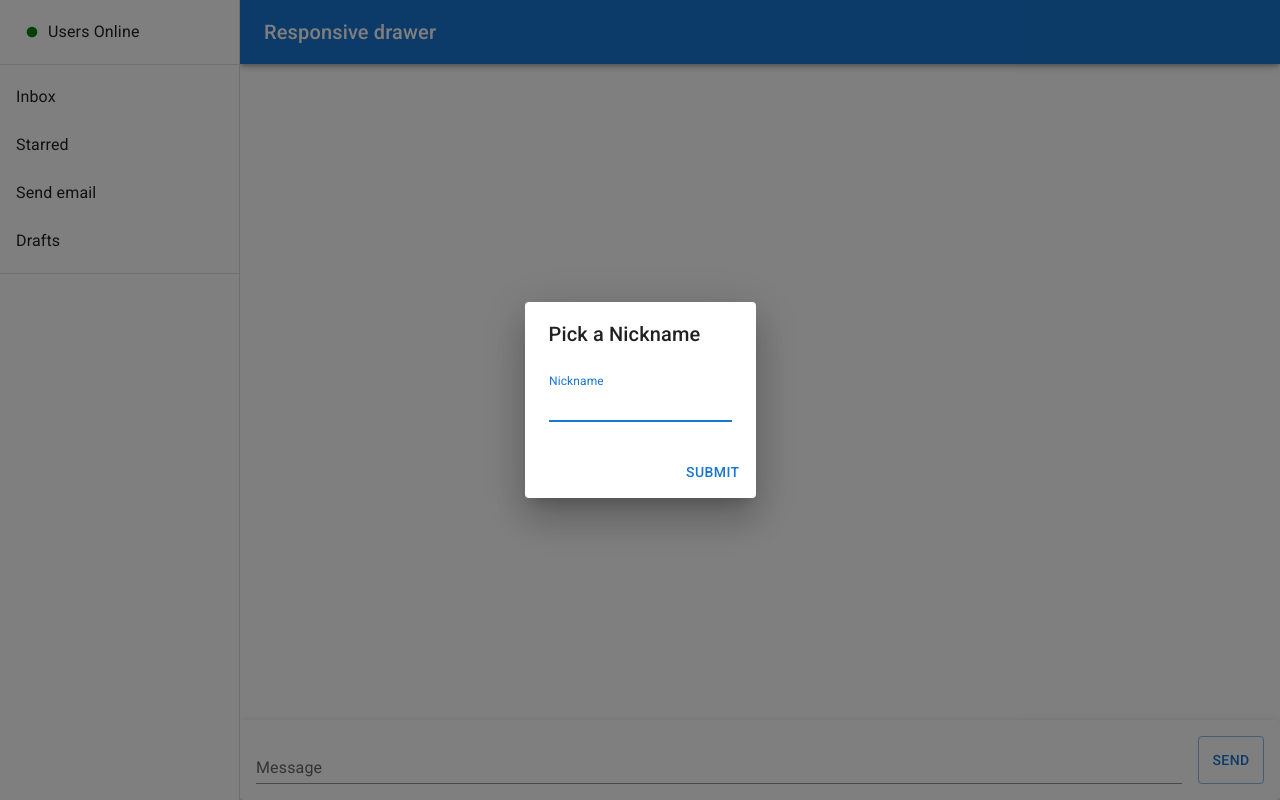
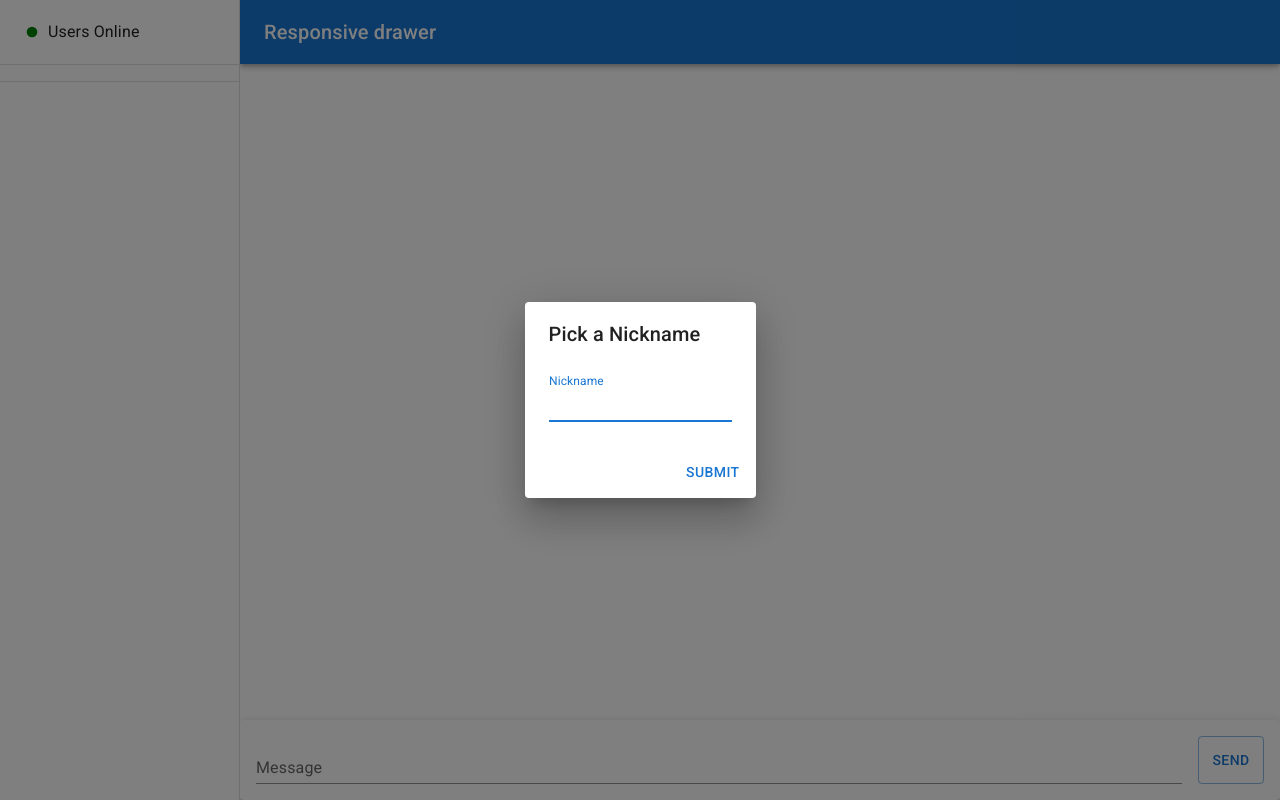
Before and after one commit to CodingStuff-GitHub/WeChat, a React (Create React App) app in the folder frontend/: page / in a window 1280 px wide. Built offline with nearby package versions, Linux system fonts and the light colour scheme.

Commit message:
Show online users

```diff
--- a/frontend/src/components/Drawer.js
+++ b/frontend/src/components/BaseLayout.js
@@ -2,56 +2,22 @@ import * as React from "react";
 import AppBar from "@mui/material/AppBar";
 import Box from "@mui/material/Box";
 import CssBaseline from "@mui/material/CssBaseline";
-import Divider from "@mui/material/Divider";
 import Drawer from "@mui/material/Drawer";
 import IconButton from "@mui/material/IconButton";
-import List from "@mui/material/List";
-import ListItem from "@mui/material/ListItem";
-import ListItemButton from "@mui/material/ListItemButton";
-import ListItemText from "@mui/material/ListItemText";
 import MenuIcon from "@mui/icons-material/Menu";
 import Toolbar from "@mui/material/Toolbar";
 import Typography from "@mui/material/Typography";
-import FiberManualRecordIcon from "@mui/icons-material/FiberManualRecord";
 import Chatroom from "./Chatroom";
+import SideDrawer from "./SideDrawer";
 
 const drawerWidth = 240;
 
-const ResponsiveDrawer = ({ socket }) => {
+const BaseLayout = ({ socket }) => {
   const [mobileOpen, setMobileOpen] = React.useState(false);
 
   const handleDrawerToggle = () => {
     setMobileOpen(!mobileOpen);
   };
-
-  const drawer = (
-    <div>
-      <Toolbar>
-        <FiberManualRecordIcon
-          sx={{
-            color: "green",
-            width: "16px",
-            height: "16px",
-            marginRight: "8px",
-          }}
-        />
-        <Typography variant="h7" noWrap component="div">
-          Users Online
-        </Typography>
-      </Toolbar>
-      <Divider />
-      <List>
-        {["Inbox", "Starred", "Send email", "Drafts"].map((text, index) => (
-          <ListItem key={text} disablePadding>
-            <ListItemButton>
-              <ListItemText primary={text} />
-            </ListItemButton>
-          </ListItem>
-        ))}
-      </List>
-      <Divider />
-    </div>
-  );
 
   return (
     <Box sx={{ display: "flex" }}>
@@ -97,7 +63,7 @@ const ResponsiveDrawer = ({ socket }) => {
             },
           }}
         >
-          {drawer}
+          <SideDrawer socket={socket} />
         </Drawer>
         <Drawer
           variant="permanent"
@@ -110,7 +76,7 @@ const ResponsiveDrawer = ({ socket }) => {
           }}
           open
         >
-          {drawer}
+          <SideDrawer socket={socket} />
         </Drawer>
       </Box>
       <Box
@@ -132,4 +98,4 @@ const ResponsiveDrawer = ({ socket }) => {
   );
 };
 
-export default ResponsiveDrawer;
+export default BaseLayout;
--- a/frontend/src/components/Homepage.js
+++ b/frontend/src/components/Homepage.js
@@ -1,6 +1,6 @@
 import React from "react";
 import io from "socket.io-client";
-import ResponsiveDrawer from "./Drawer";
+import BaseLayout from "./BaseLayout";
 import Nickname from "./Nickname";
 
 const Homepage = () => {
@@ -15,7 +15,7 @@ const Homepage = () => {
   return (
     <>
       <Nickname socket={newSocket} />
-      <ResponsiveDrawer socket={newSocket} />
+      <BaseLayout socket={newSocket} />
     </>
   );
 };
--- /dev/null
+++ b/frontend/src/components/SideDrawer.js
@@ -0,0 +1,78 @@
+import * as React from "react";
+import List from "@mui/material/List";
+import ListItem from "@mui/material/ListItem";
+import ListItemButton from "@mui/material/ListItemButton";
+import ListItemText from "@mui/material/ListItemText";
+import Toolbar from "@mui/material/Toolbar";
+import Typography from "@mui/material/Typography";
+import FiberManualRecordIcon from "@mui/icons-material/FiberManualRecord";
+import Divider from "@mui/material/Divider";
+
+function sortUsers(users) {
+  // put the current user first, and then sort by nickname
+  return users.sort((a, b) => {
+    if (a.self) return -1;
+    if (b.self) return 1;
+    if (a.nickname < b.nickname) return -1;
+    return a.nickname > b.nickname ? 1 : 0;
+  });
+}
+
+const SideDrawer = ({ socket }) => {
+  const [users, setUsers] = React.useState([]);
+  React.useEffect(() => {
+    socket.on("users", (users) => {
+      users.forEach((user) => {
+        user.self = user.id === socket.id;
+      });
+      setUsers(sortUsers(users));
+    });
+    socket.on("user connected", (_message, nickname, _type, id) => {
+      //add the user than send it for sorting
+      setUsers(sortUsers([...users, { id, nickname, self: false }]));
+    });
+    socket.on("user disconnected", (_message, _nickname, _type, _id) => {
+      //remove user and sort again
+      setUsers(sortUsers(users.filter((user) => user.id !== socket.id)));
+    });
+  }, [socket, users]);
+
+  return (
+    <div>
+      <Toolbar>
+        <FiberManualRecordIcon
+          sx={{
+            color: "green",
+            width: "16px",
+            height: "16px",
+            marginRight: "8px",
+          }}
+        />
+        <Typography variant="h7" noWrap component="div">
+          Users Online
+        </Typography>
+      </Toolbar>
+      <Divider />
+      <List>
+        {users.map((user) =>
+          user.self ? (
+            <ListItem key={user.id} disablePadding>
+              <ListItemButton>
+                <ListItemText primary={user.nickname + " (You)"} />
+              </ListItemButton>
+            </ListItem>
+          ) : (
+            <ListItem key={user.id} disablePadding>
+              <ListItemButton>
+                <ListItemText primary={user.nickname} />
+              </ListItemButton>
+            </ListItem>
+          )
+        )}
+      </List>
+      <Divider />
+    </div>
+  );
+};
+
+export default SideDrawer;
```
Also changed, not shown: 1 other file (tests, documents, lock files or other folders).
